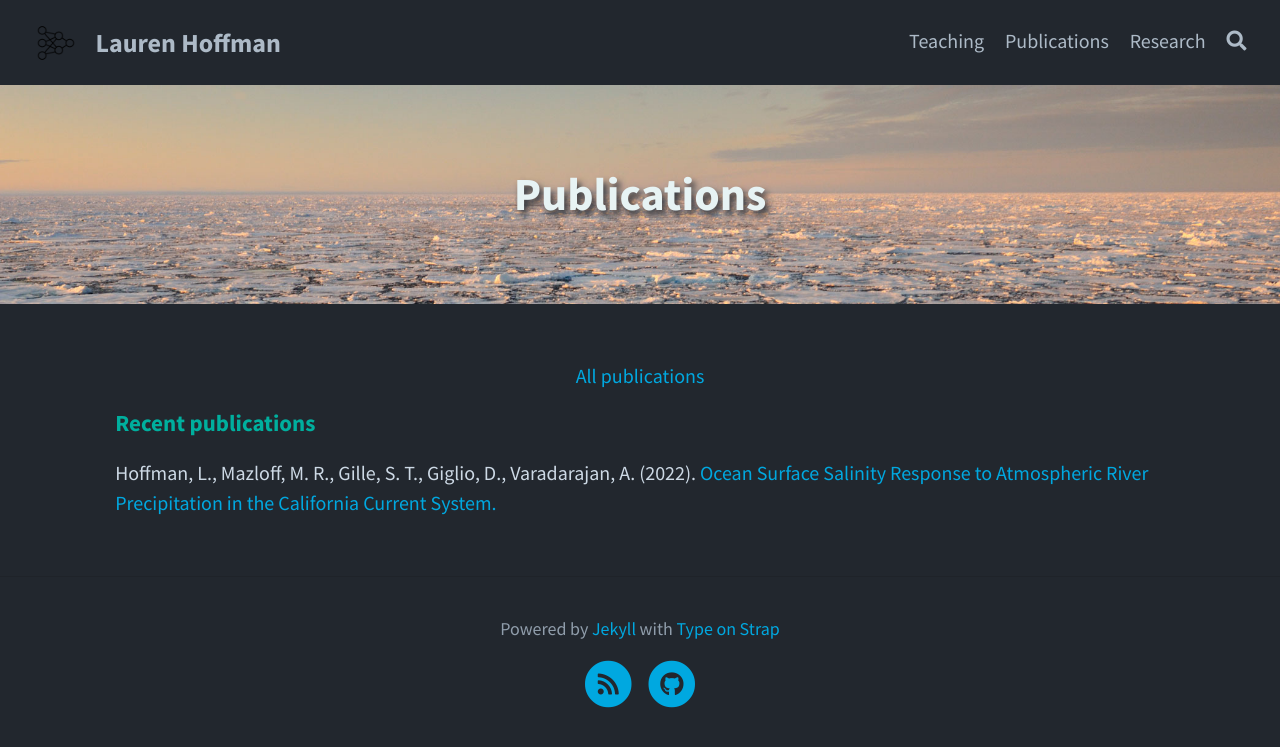
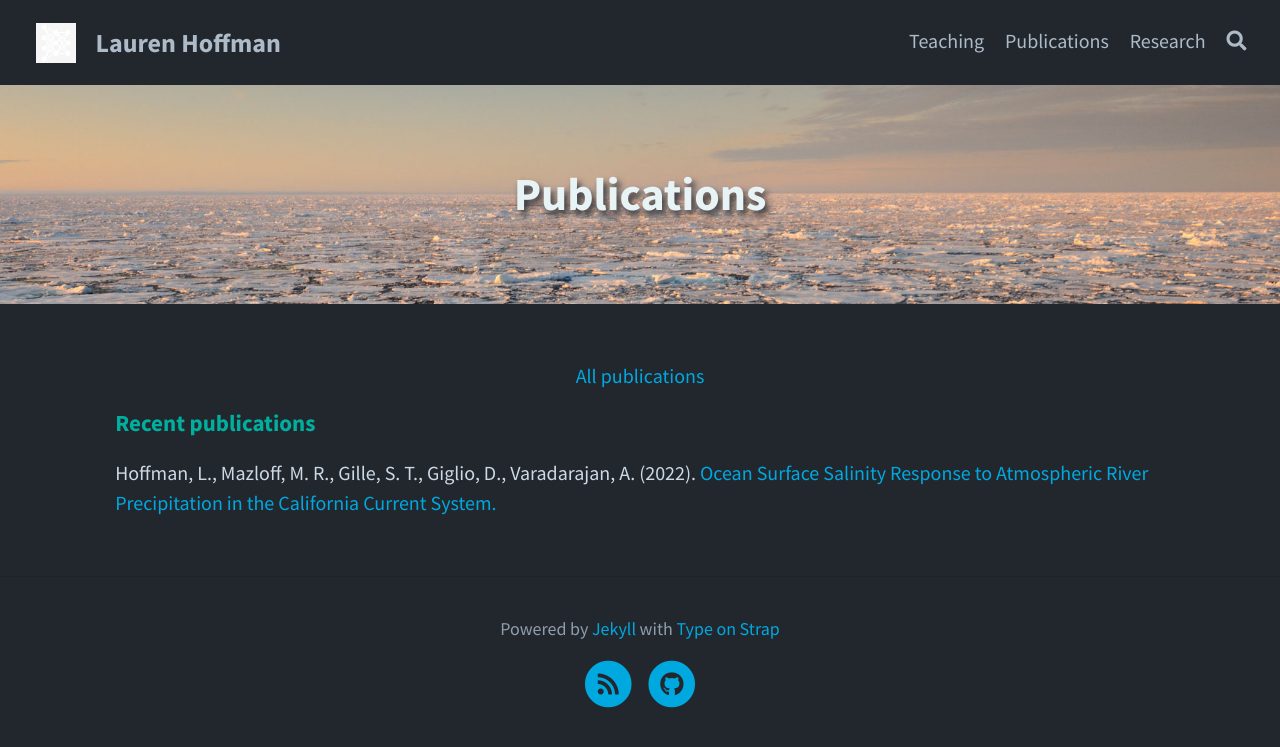
Before and after one commit to lahoffman/lahoffman.github.io, a Jekyll site: the page built from pages/publications.html, in a window 1280 px wide. Shown: the top 747 px of the page. Built offline with Jekyll 4.4.1, drawn with Linux system fonts in a browser that asks for light colours.

Commit message:
Update _config.yml

```diff
--- a/_config.yml
+++ b/_config.yml
@@ -8,7 +8,7 @@
 # THEME-SPECIFIC CONFIGURATION
 title: Lauren Hoffman                                    # site's title
 description: "Oceanographer"      # used by search engines
-avatar: assets/img/icon_nn.png                         # Empty for no avatar in navbar
+avatar: assets/img/icon_nn_white.png                         # Empty for no avatar in navbar
 favicon: assets/img/icon_nn.png                            # Icon displayed in the tab
 
 # Header and footer text
```
